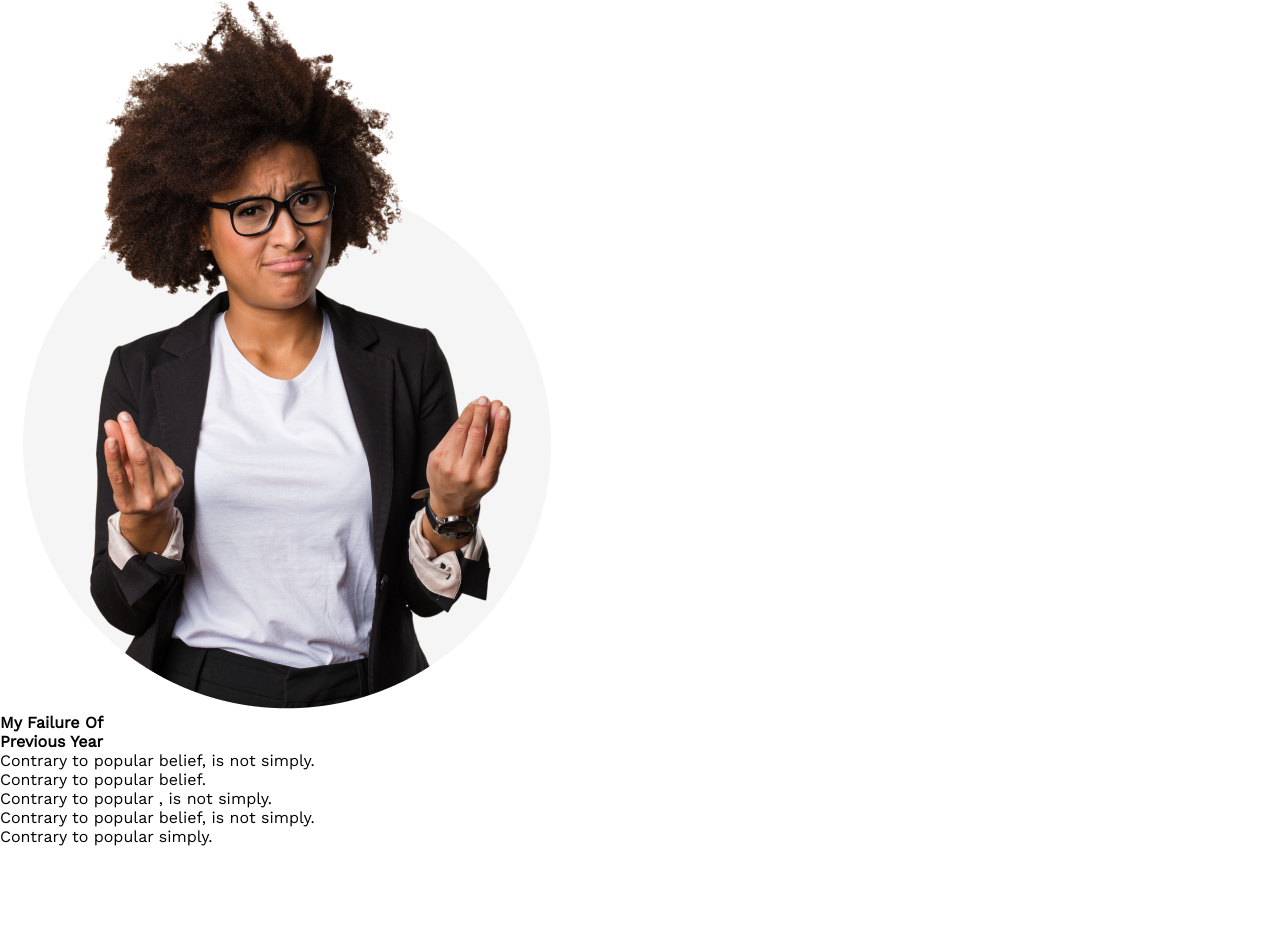
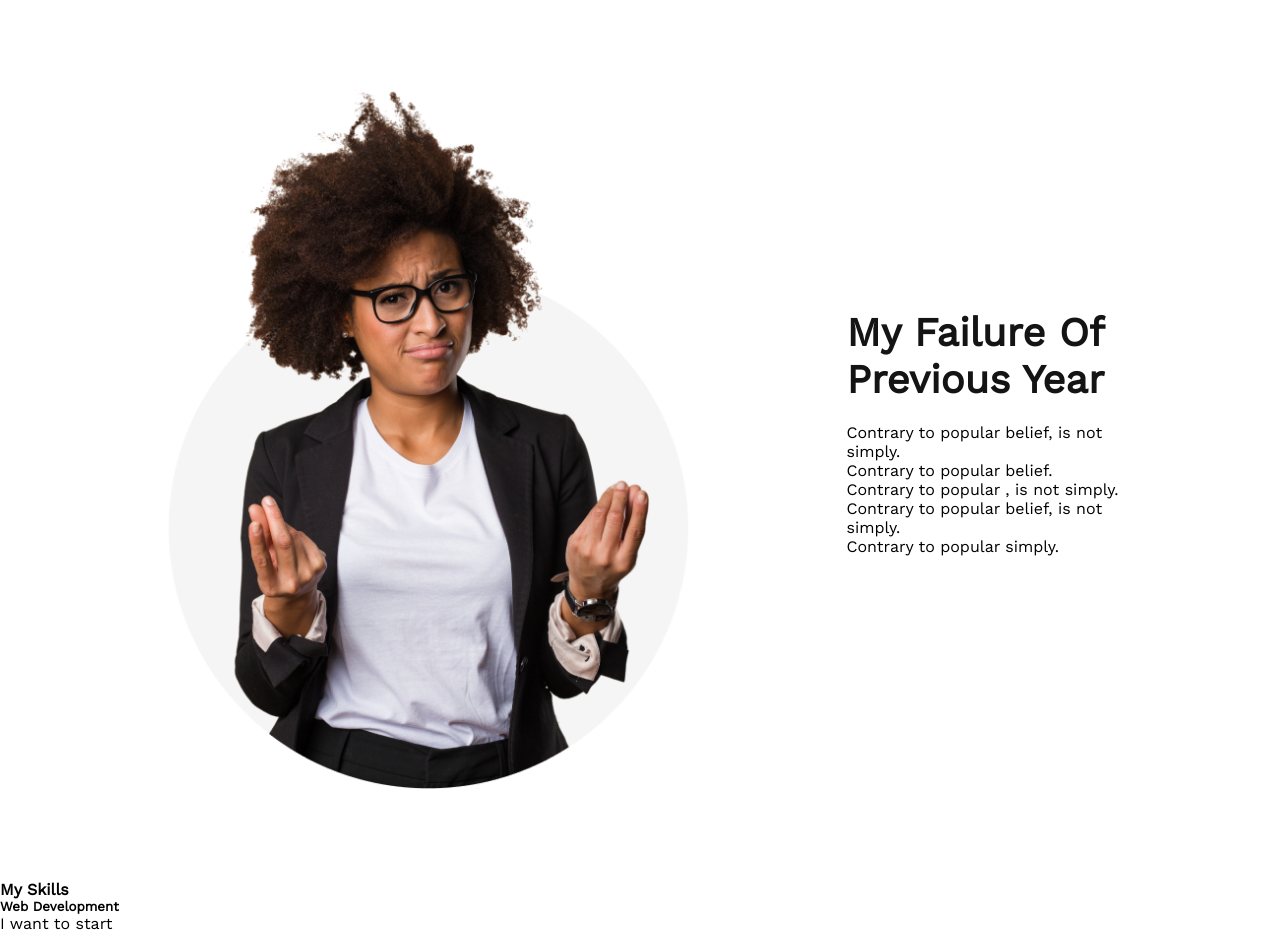
Before and after one commit to sunzidakeya/assignment-portfolio, a plain HTML site: page index.html in a window 1280 px wide. Shown: the part 815-1748 px from the top of the page. Before the commit the page ends 1661 px from the top, so only its background shows below. Drawn offline with nearby package versions, Linux system fonts and the light colour scheme.

Commit message:
banner added

```diff
--- a/index.html
+++ b/index.html
@@ -22,7 +22,7 @@
         <img src="images/person.png">
         <div class="banner-title">
         <h4>My Failure Of<br>Previous Year</h4>
-        <ul>
+        <ul class="banner-list">
             <li>Contrary to popular belief, is not simply.</li>
             <li>Contrary to popular belief.</li>
             <li>Contrary to popular , is not simply.</li>
@@ -32,5 +32,16 @@
         </div>
         </div>
         </section>
+        <!---plans section-->
+        <div class="plan">
+            <div class="title">
+        <h4>My Skills</h4>
+    </div>
+<div class="sub-title">
+    <h5>Web Development</h5>
+    <p>I want to start</p>
+</div>
+
+        </div>
 </body>
 </html>
--- a/styles/portfolio.css
+++ b/styles/portfolio.css
@@ -25,6 +25,7 @@ nav{
 .header-description{
   font-weight: 400;
   font-size: 16px;
+  margin-bottom: 20px;
 }
 .btn-primary{
   font-weight: 600;
@@ -41,6 +42,31 @@ nav{
 .btn-primary:hover{
   transform: scale(1.2);
 }
-.content{
+.banner{
+  width: 100%;
+  padding: 91px 0;
+}
+.banner img{
+  height: auto;
+  width: 560px;
+}
+ .banner-title{
+  width: 288px;
+ }
+ .main{
+  width: 1130px;
+  margin: 0 auto;
+  display: flex;
+  align-items: center;
+  justify-content: space-around;
+ }
+ .banner-title h4{
+  font-weight: 700;
+  font-size: 40px;
   color: #151414;
-}
+  margin-bottom: 20px;
+  font-weight: bold;
+ }
+ .banner-list{
+  list-style-type: none;
+ }
```
